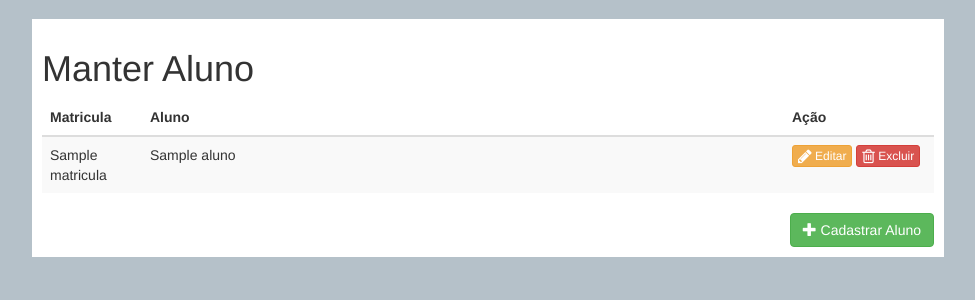
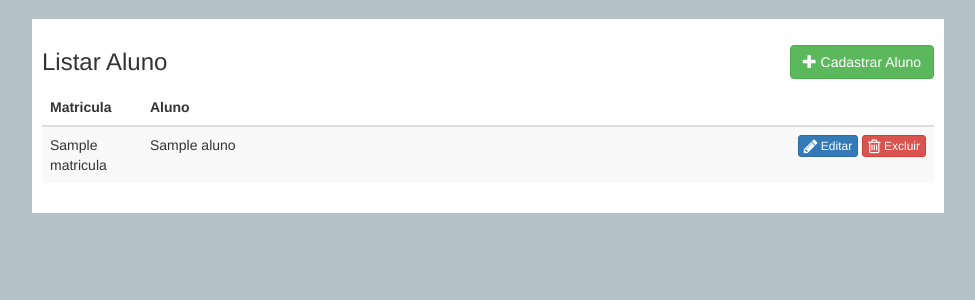
Before and after one commit to julianivn/sistemaTCC, a PHP site: template src/SistemaTCC/View/aluno/listar.twig in a window 1280 px wide. Shown: the part 81-381 px from the top of the page, without its empty margins (152-1127 px from the left). Run offline with PHP 8.4, Linux system fonts and the light colour scheme; the template is opened without the code that fills it: most values are stand-ins (such as "Sample title", 1, 10 or a date in 2020); some libraries are stand-ins or nearby versions.

Commit message:
Listar Aluno - Finalização
Correção da exclusão de aluno, finalização do layout e css.

```diff
--- /dev/null
+++ b/public/app/aluno/listar.css
@@ -0,0 +1,15 @@
+/*
+    Created on : 07/10/2016, 14:45:05
+    Author     : Thiago Moura
+*/
+.btn-aluno-cadastrar{
+  margin-top: 10px;
+  margin-bottom: 20px;
+}
+@media (min-width: 768px) {
+  .btn-aluno-cadastrar{
+    margin-top: 16px;
+    margin-bottom: 10px;
+    float: right;
+  }
+}
--- a/public/app/aluno/listar.js
+++ b/public/app/aluno/listar.js
@@ -10,10 +10,10 @@ var swalExcluir = {
   closeOnCancel: false
 };
 var $lista = $('.lista-aluno-js');
-$lista.on('click', '.btn-excluir-aluno', function (e) {
+$lista.on('click', '.excluir-aluno-js', function (e) {
   e.preventDefault();
 
-  var alunoId = $(this).parent().data('id');
+  var alunoId = $(this).data('id');
 
   if (!alunoId)
     return false;
@@ -26,18 +26,14 @@ $lista.on('click', '.btn-excluir-aluno', function (e) {
         dataType: 'json'
       });
       request.done(function (data) {
-        swal("Deletado!", "O Aluno foi deletado com sucesso!", "sucess");
-        setTimeout(function () {
-          location.reload();
-        }, 2000);
-      }).fail(function (data) {
+        swal("Deletado!", "O Aluno foi deletado com sucesso!", "success");
+        $('#aluno-' + alunoId).remove();
+      });
+      request.fail(function (data) {
         swal("Erro!", "Erro ao deletar o aluno, tente novamente", "error");
       });
     } else {
       swal("Cancelado!", "O Aluno não foi deletado!", "error");
-      setTimeout(function () {
-        location.reload();
-      }, 2000);
     }
   });
 });
--- a/src/SistemaTCC/View/aluno/listar.twig
+++ b/src/SistemaTCC/View/aluno/listar.twig
@@ -1,9 +1,16 @@
 {% extends "layout.twig" %}
 {% block styles %}
-	<link rel="stylesheet" href="./lib/sweetalert/dist/sweetalert.css">
+  <link rel="stylesheet" href="./app/aluno/listar.css">
 {% endblock %}
 {% block content %}
-	<h1>Manter Aluno</h1>
+  <div class="row">
+	  <div class="col-sm-6 col-xs-12">
+		  <h3>Listar Aluno</h3>
+	  </div>
+	  <div class="col-sm-6 col-xs-12">
+		  <a href="aluno/cadastrar" class="btn btn-success btn-aluno-cadastrar"><span class="glyphicon glyphicon-plus"></span> Cadastrar Aluno</a>
+	  </div>
+  </div>
   <div class="row">
 	  <div class="col-xs-12">
 		  <table class="table table-striped">
@@ -11,30 +18,29 @@
 				  <tr>
 					  <th width="100px">Matricula</th>
 					  <th>Aluno</th>
-						<th width="150px">Ação</th>
 				  </tr>
 			  </thead>
 			  <tbody class="lista-aluno-js">
 				  {% for aluno in alunos %}
-						{#<form action="aluno/{{ aluno.id }}/" method="post">
-						<input type="hidden" name="_method" value="DELETE">#}
-						<tr>
+					<tr id="aluno-{{ aluno.id }}">
 						<td>{{ aluno.matricula }}</td>
-							<td>{{ aluno.nome }}</td>
-							<td data-id="{{ aluno.id }}">
-								<a href="aluno/editar/{{ aluno.id }}/" class="btn btn-warning btn-xs" ><i class="fa fa-pencil fa-lg" aria-hidden="true"></i> Editar</a>
-								<button type="button" class="btn btn-danger btn-xs btn-excluir-aluno"><i class="fa fa-trash-o fa-lg" aria-hidden="true"></i> Excluir</button>
+						<td>
+							{{ aluno.nome }}
+							<div class="pull-right">
+								<a href="aluno/editar/{{ aluno.id }}/" class="btn btn-primary btn-xs" >
+									<i class="fa fa-pencil fa-lg" aria-hidden="true"></i>
+									<span class="hidden-xs">Editar</span>
+								</a>
+								<button type="button" class="btn btn-danger btn-xs excluir-aluno-js" data-id="{{ aluno.id }}">
+									<i class="fa fa-trash-o fa-lg" aria-hidden="true"></i>
+									<span class="hidden-xs">Excluir</span>
+								</button>
+							</div>
 						</td>
 					</tr>
-						{#</form>#}
 				  {% endfor %}
 			  </tbody>
 		  </table>
-		</div>
-	</div>
-	<div class="row">
-		<div class="col-xs-12">
-			<a href="aluno/cadastrar" class="btn btn-success pull-right"><span class="glyphicon glyphicon-plus"></span> Cadastrar Aluno</a>
 	  </div>
   </div>
 
```
Lines whose indentation alone changed are shown as unchanged.
